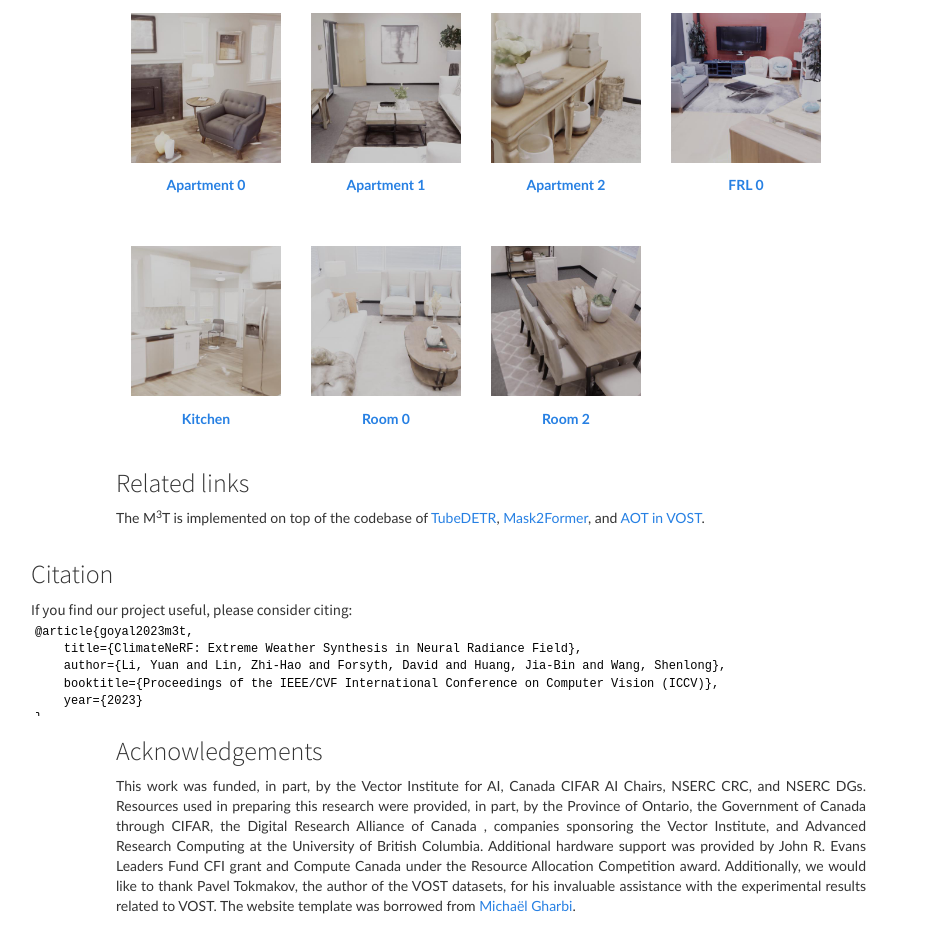
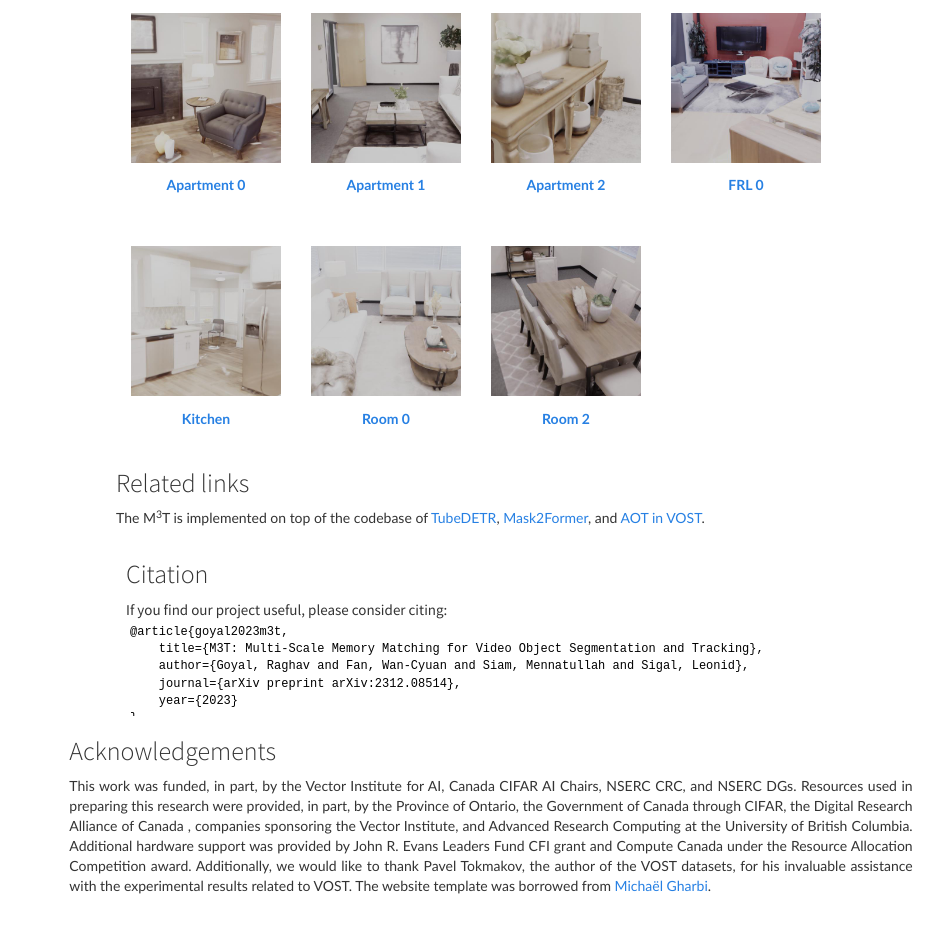
Before and after one commit to davidhalladay/m3t_demo, a plain HTML site: page index.html in a window 1280 px wide. Shown: the part 2407-3334 px from the top of the page, without its empty margins (149-1092 px from the left). Drawn offline with nearby package versions, Linux system fonts and the light colour scheme; some packages are replaced by stand-ins of ours; a script that the page names is missing.

Commit message:
fix citation

```diff
--- a/index.html
+++ b/index.html
@@ -335,7 +335,8 @@
             </div>
         </div>
 
-        <div class="col-md-10 col-md-offset-1">
+        <div class="row"></div>
+            <div class="col-md-8 col-md-offset-2">
                 <h3>
                 Citation
                 </h3>
@@ -367,9 +368,9 @@
                             </div>
                             <div class="CodeMirror-code" style="">
                             <pre class=" CodeMirror-line "><span style="padding-right: 0.1px;">@article{goyal2023m3t,</span></pre>
-                          <pre class=" CodeMirror-line "><span style="padding-right: 0.1px;"> &nbsp;  title={ClimateNeRF: Extreme Weather Synthesis in Neural Radiance Field},</span></pre>
-                          <pre class=" CodeMirror-line "><span style="padding-right: 0.1px;"> &nbsp;  author={Li, Yuan and Lin, Zhi-Hao and Forsyth, David and Huang, Jia-Bin and Wang, Shenlong},</span></pre>
-                          <pre class=" CodeMirror-line "><span style="padding-right: 0.1px;"> &nbsp;  booktitle={Proceedings of the IEEE/CVF International Conference on Computer Vision (ICCV)},</span></pre>
+                            <pre class=" CodeMirror-line "><span style="padding-right: 0.1px;"> &nbsp;  title={M3T: Multi-Scale Memory Matching for Video Object Segmentation and Tracking},</span></pre>
+                            <pre class=" CodeMirror-line "><span style="padding-right: 0.1px;"> &nbsp;  author={Goyal, Raghav and Fan, Wan-Cyuan and Siam, Mennatullah and Sigal, Leonid},</span></pre>
+                            <pre class=" CodeMirror-line "><span style="padding-right: 0.1px;"> &nbsp;  journal={arXiv preprint arXiv:2312.08514},</span></pre>
                             <pre class=" CodeMirror-line "><span style="padding-right: 0.1px;"> &nbsp;  year={2023}</span></pre>
                             <pre class=" CodeMirror-line "><span style="padding-right: 0.1px;">}</span></pre>
                             </div>
@@ -382,6 +383,7 @@
                 </div>
                 </div>
 
+            </div>
         </div>
         <!-- <div class="row">
             <div class="col-md-8 col-md-offset-2">
```
Lines whose indentation alone changed are shown as unchanged.
